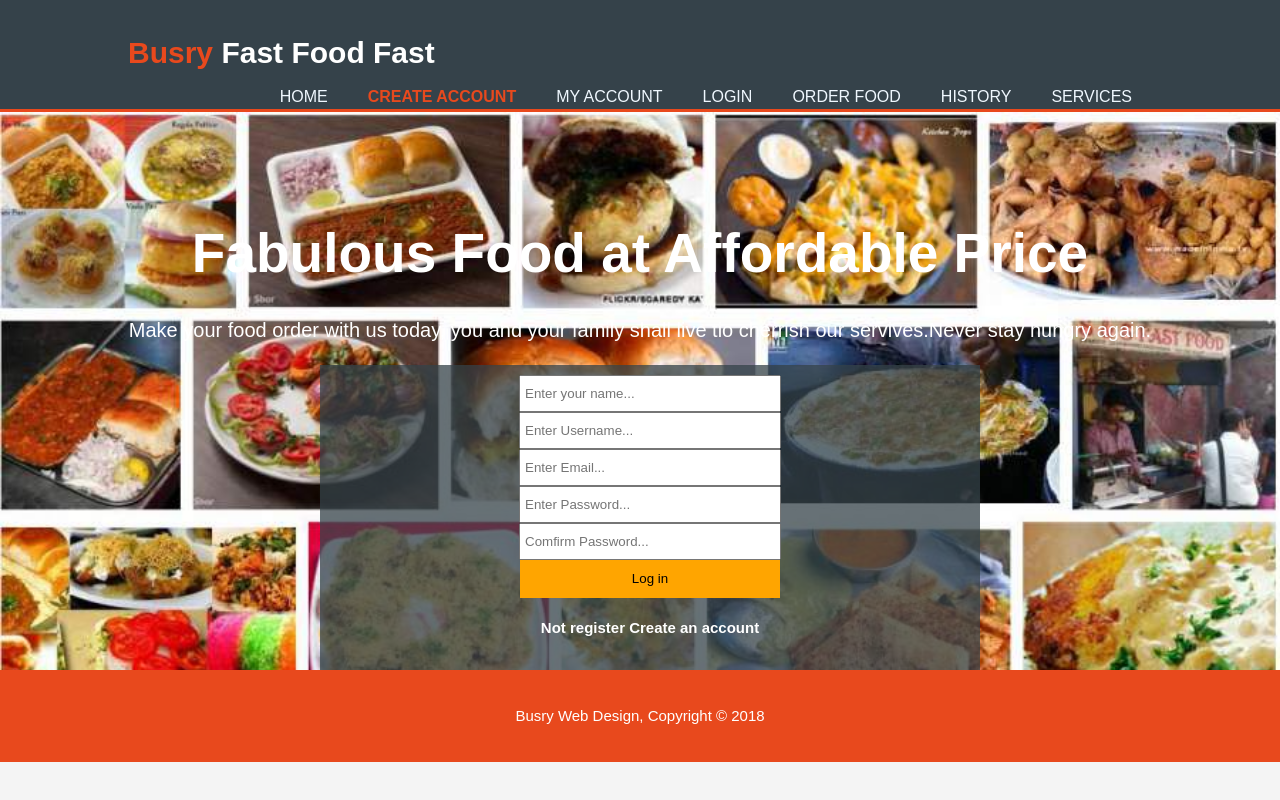
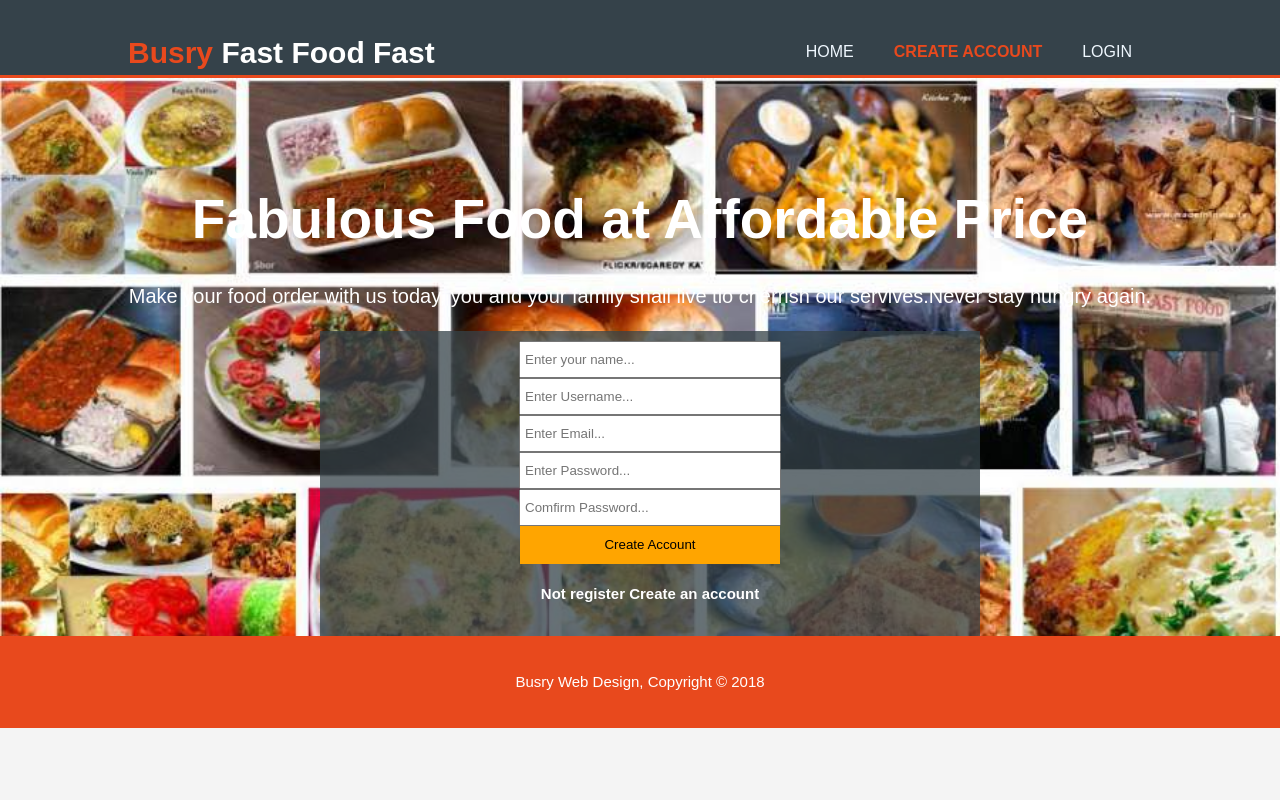
Before and after one commit to Busry/fastFoodFast, a plain HTML site: page UI/create.html in a window 1280 px wide. Drawn offline with Linux system fonts and the light colour scheme.

Commit message:
[#012345]feature implement LFA feedback

```diff
--- a/UI/create.html
+++ b/UI/create.html
@@ -17,11 +17,8 @@
                     <ul>
                         <li ><a href="../index.html">Home</a></li>
                         <li class="current"><a href="create.html">Create account</a></li>
-                        <li><a href="account.html">My account</a></li>
-                        <li ><a href="login.html">Login</a></li>
-                        <li><a href="order.html">Order food</a></li>
-                        <li><a href="history.html">History</a></li>
-                        <li><a href="services.html">Services</a></li>
+                      <li ><a href="login.html">Login</a></li>
+
                     </ul>
                 </nav>
             </div>
@@ -40,7 +37,7 @@
                         <input type="password" placeholder="Enter Password..."/><br/>
                         <input type="password" placeholder="Comfirm Password..."/><br/>
                         <button type="submit" class="button_1">
-                            Log in
+                            Create Account
                         </button>
                          <h4>Not register Create an account</h4>
                     </form>
```
Also changed, not shown: UI/account.html (+2 -3 lines), UI/login.html (+2 -5 lines), UI/order.html (+1 -3 lines), index.html (+2 -5 lines), 1 other file.
